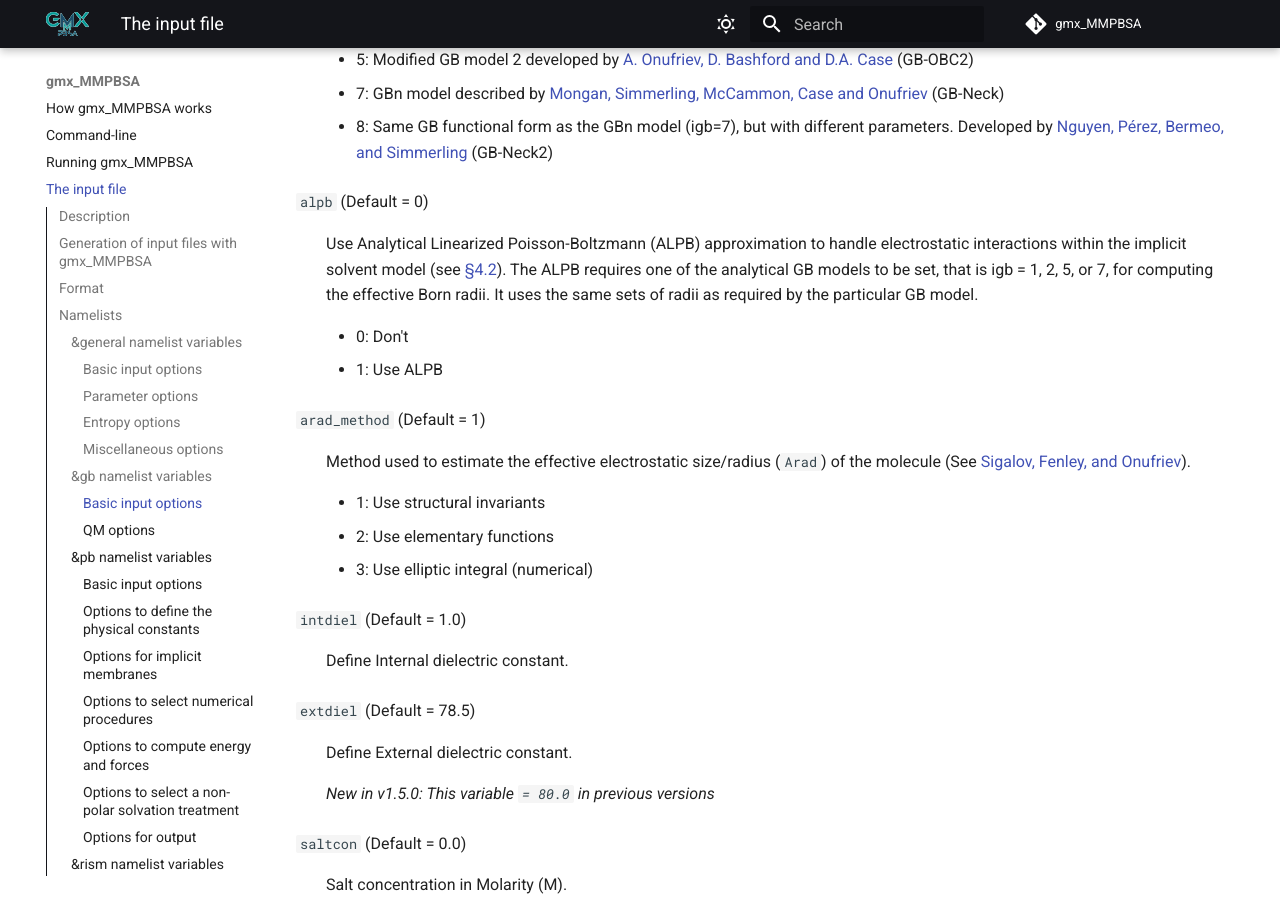
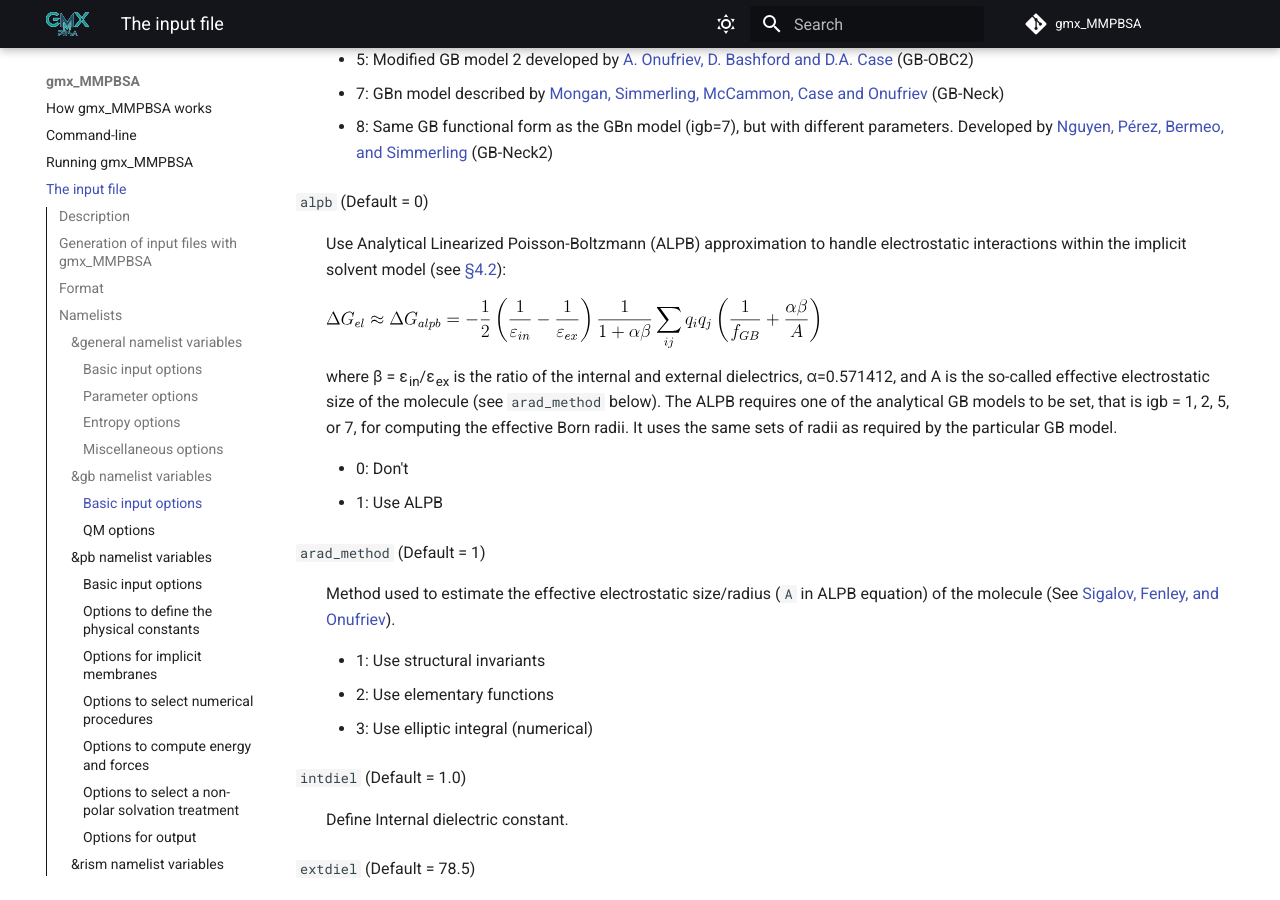
Before and after one commit to Valdes-Tresanco-MS/gmx_MMPBSA, an MkDocs documentation site: the page built from docs/input_file.md, in a window 1280 px wide and 900 px high, scrolled down 12264 px. Built offline with MkDocs 1.6.1 and Material for MkDocs 9.7.7, drawn with Linux system fonts in a browser that asks for light colours; comment, search, counter and statistics services are not loaded; some of the changed text lies outside the part shown.

Commit message:
add ALPB doc

```diff
--- a/docs/input_file.md
+++ b/docs/input_file.md
@@ -579,15 +579,20 @@ However, this option is incompatible with alanine scanning.
 
 `alpb` (Default = 0)
 :   Use Analytical Linearized Poisson-Boltzmann (ALPB) approximation to handle electrostatic interactions within the
-implicit solvent model (see [§4.2](https://ambermd.org/doc12/Amber21.pdf#section.4.2)). The ALPB requires one of the
-analytical GB models to be set, that is igb = 1, 2, 5, or 7, for computing the effective Born radii. It uses the
-same sets of radii as required by the particular GB model.
+implicit solvent model (see [§4.2](https://ambermd.org/doc12/Amber21.pdf#section.4.2)):
+
+    <img src="../assets/images/alpb_Eqn.svg" align="center"/>
+
+    where β = ε<sub>in</sub>/ε<sub>ex</sub> is the ratio of the internal and external dielectrics, α=0.571412, and A
+    is the so-called effective electrostatic size of the molecule (see `arad_method` below). The ALPB requires one
+    of the analytical GB models to be set, that is igb = 1, 2, 5, or 7, for computing the effective Born radii. It uses
+    the same sets of radii as required by the particular GB model.
 
     * 0: Don't
     * 1: Use ALPB
 
 `arad_method` (Default = 1)
-:   Method used to estimate the effective electrostatic size/radius (`Arad`) of the molecule
+:   Method used to estimate the effective electrostatic size/radius (`A` in ALPB equation) of the molecule
 (See [Sigalov, Fenley, and Onufriev](https://aip.scitation.org/doi/10.1063/1.2177251)).
 
     * 1: Use structural invariants
@@ -741,10 +746,15 @@ on the very first step to a file named qmmm_region.pdb.
 `peptide_corr` (Default = 0)
 :   Apply MM correction to peptide linkages. This correction is of the form:
 
-    <img src="https://latex.codecogs.com/svg.
-    image?E_{scf}&space;=&space;E_{scf}&space;&plus;&space;h_{type}(i_{type})
-    *sin^{2}\phi" title="https://latex.codecogs.com/svg.image?E_{scf} = E_{scf} + h_{type}(i_{type})*sin^{2}\phi
-    align="center""/>
+[comment]: <> (    <img src="https://latex.codecogs.com/svg.)
+
+[comment]: <> (    image?E_{scf}&space;=&space;E_{scf}&space;&plus;&space;h_{type}&#40;i_{type}&#41;)
+
+[comment]: <> (    *sin^{2}\phi" title="https://latex.codecogs.com/svg.image?E_{scf} = E_{scf} + h_{type}&#40;i_{type}&#41;*sin^{2}\phi )
+
+[comment]: <> (    align="center""/>)
+
+    <img src="../assets/images/peptide_correction.svg" align="center"/>
 
     where _ϕ_ is the dihedral angle of the H-N-C-O linkage and h<sub>type</sub> is a constant dependent on the
     Hamiltonian used. Recommended, except for DFTB/SCC-DFTB.
```
Also changed, not shown: docs/assets/images/alpb_Eqn.svg (added), docs/assets/images/peptide_correction.svg (added).
